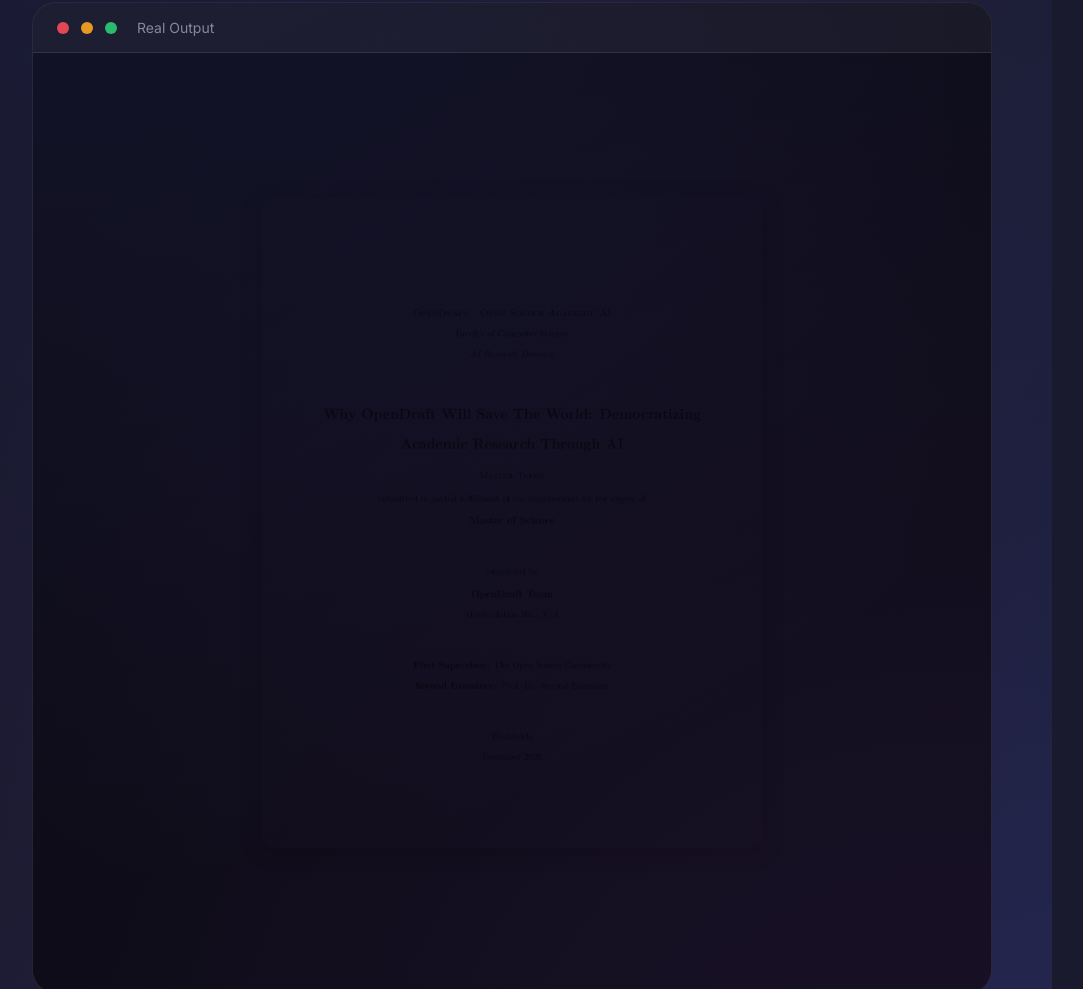
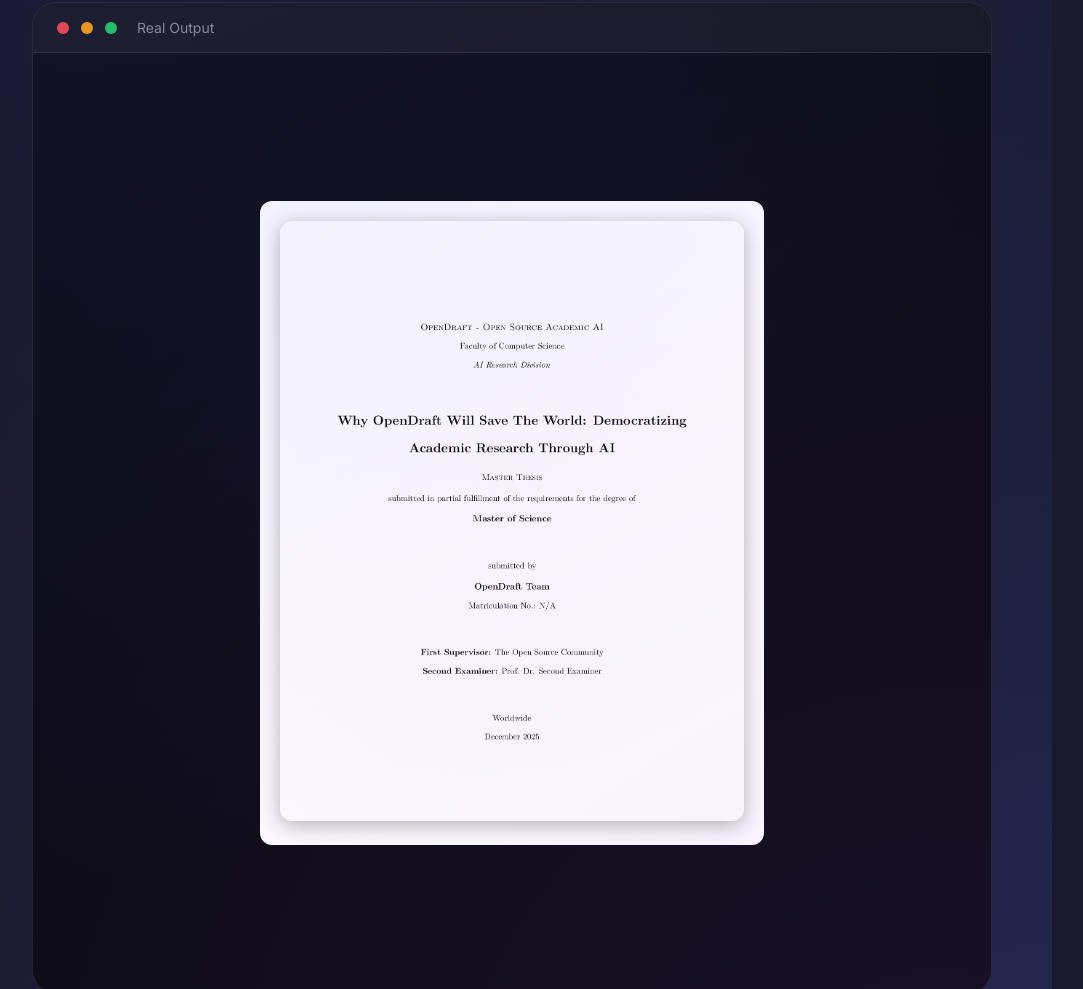
Before and after one commit to federicodeponte/linkedin-carousel, a website: page slides.html in a window 1280 px wide. Shown: the part 5896-6885 px from the top of the page, without its empty margins (128-1211 px from the left). Drawn offline with Linux system fonts and the light colour scheme.

Commit message:
Fix slide 5: add white background for thesis readability

```diff
--- a/slides.html
+++ b/slides.html
@@ -573,7 +573,7 @@
                 <span class="title">Real Output</span>
             </div>
             <div class="example-content">
-                <img src="visuals/opendraft.png" alt="opendraft output">
+                <div style="background: white; padding: 20px; border-radius: 12px;"><img src="visuals/opendraft.png" alt="opendraft output" style="max-height: 600px;"></div>
             </div>
         </div>
 
```
Also changed, not shown: 2 other files.
